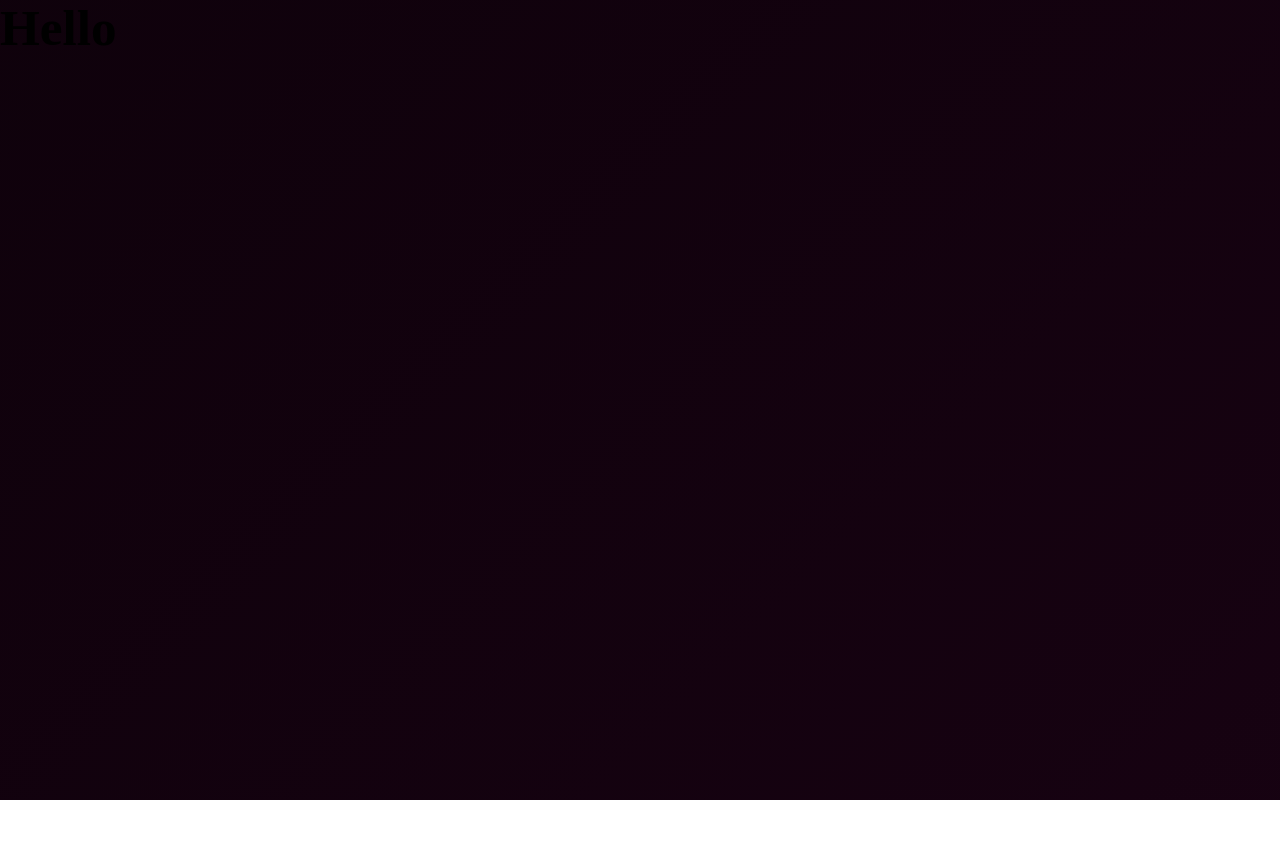
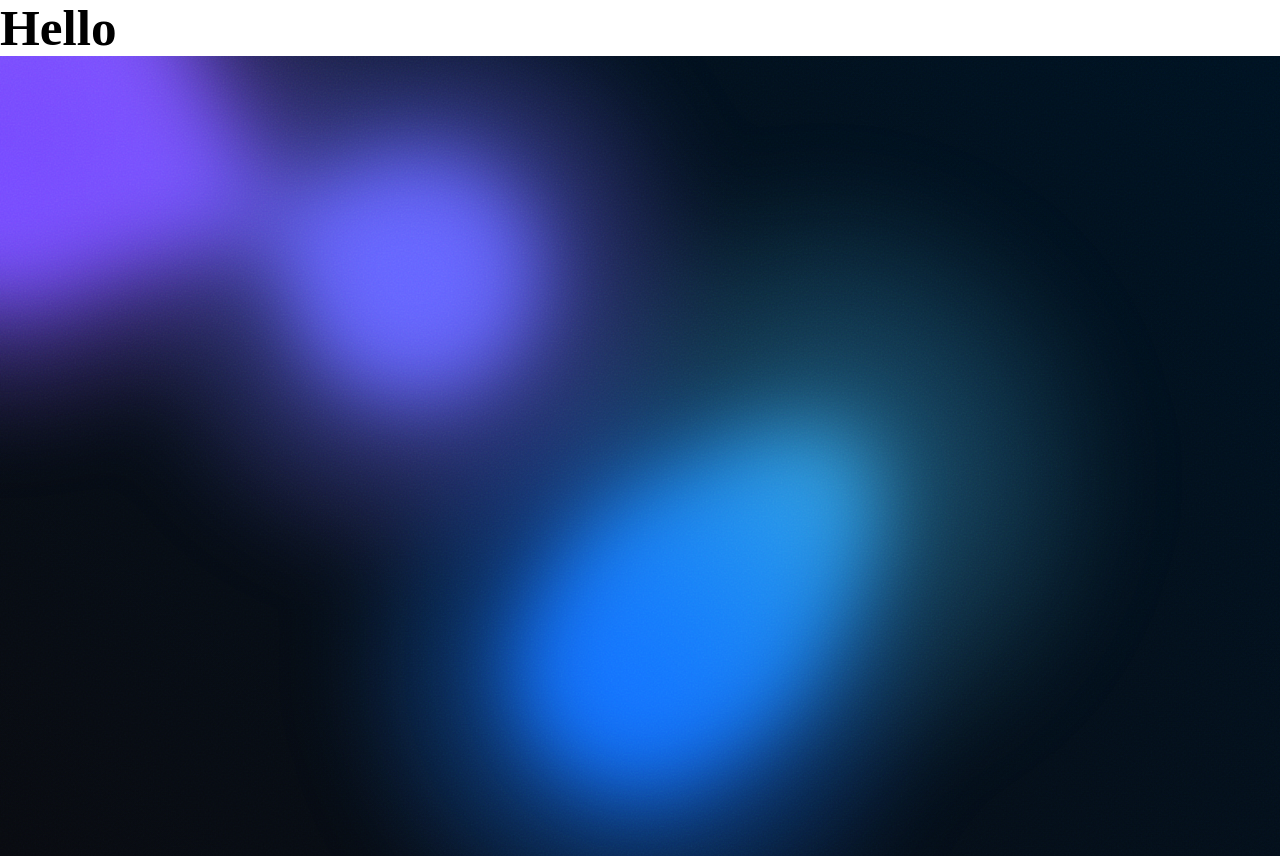
Before and after one commit to robynainsley21/portfolio-dark, a React (Vite) app: page / in a window 1280 px wide. Before the commit the page ends 800 px from the top, so only its background shows below. Built offline with nearby package versions, Linux system fonts and the light colour scheme.

Commit message:
Add gradient bg

```diff
--- a/src/App.jsx
+++ b/src/App.jsx
@@ -1,9 +1,56 @@
-
 function App() {
-
   return (
     <>
       <h1>Hello</h1>
+
+      <div class="gradient-bg">
+        <svg
+          viewBox="0 0 100vw 100vw"
+          xmlns="http://www.w3.org/2000/svg"
+          class="noiseBg"
+        >
+          <filter id="noiseFilterBg">
+            <feTurbulence
+              type="fractalNoise"
+              baseFrequency="0.6"
+              stitchTiles="stitch"
+            />
+          </filter>
+
+          <rect
+            width="100%"
+            height="100%"
+            preserveAspectRatio="xMidYMid meet"
+            filter="url(#noiseFilterBg)"
+          />
+        </svg>
+        <svg xmlns="http://www.w3.org/2000/svg" class="svgBlur">
+          <defs>
+            <filter id="goo">
+              <feGaussianBlur
+                in="SourceGraphic"
+                stdDeviation="10"
+                result="blur"
+              />
+              <feColorMatrix
+                in="blur"
+                mode="matrix"
+                values="1 0 0 0 0  0 1 0 0 0  0 0 1 0 0  0 0 0 18 -8"
+                result="goo"
+              />
+              <feBlend in="SourceGraphic" in2="goo" />
+            </filter>
+          </defs>
+        </svg>
+        <div class="gradients-container">
+          <div class="g1"></div>
+          <div class="g2"></div>
+          <div class="g3"></div>
+          <div class="g4"></div>
+          <div class="g5"></div>
+          <div class="interactive"></div>
+        </div>
+      </div>
     </>
   );
 }
--- a/src/index.css
+++ b/src/index.css
@@ -4,6 +4,7 @@
   box-sizing: border-box;
   margin: 0;
   padding: 0;
+  background: transparent;
 }
 
 :root {
@@ -14,15 +15,27 @@
  --accent-color: #8c705f;
 --accent-color-2: #7f534b;
 --accent-dark: #1e1a1d;
+
+--color-bg1: rgb(8, 10, 15);
+--color-bg2: rgb(0, 17, 32);
+--color1: 18, 113, 255;
+--color2: 107, 74, 255;
+--color3: 100, 100, 255;
+--color4: 50, 160, 220;
+--color5: 80, 47, 122;
+--color-interactive: 140, 100, 255;
+--circle-size: 80%;
+--blending: hard-light;
 }
 
 body {
   width: 100%;
-  height: 100vh;
-  background: linear-gradient(-45deg, var(--brand-color), #000 );
-  background-size: 400% 400%;
-  animation: gradient 5s ease infinite;
+  height: 100%;
+  overflow: hidden;
+
 }
+
+/*
 
 @keyframes gradient {
   0%{
@@ -34,7 +47,141 @@ body {
   100%{
     background-position: 0% 50%;
   }
+} */
+
+/*new background*/
+@keyframes moveInCircle {
+  0% {
+    transform: rotate(0deg);
+  }
+  50% {
+    transform: rotate(180deg);
+  }
+  100% {
+    transform: rotate(360deg);
+  }
 }
+@keyframes moveVertical {
+  0% {
+    transform: translateY(-50%);
+  }
+  50% {
+    transform: translateY(50%);
+  }
+  100% {
+    transform: translateY(-50%);
+  }
+}
+@keyframes moveHorizontal {
+  0% {
+    transform: translateX(-50%) translateY(-10%);
+  }
+  50% {
+    transform: translateX(50%) translateY(10%);
+  }
+  100% {
+    transform: translateX(-50%) translateY(-10%);
+  }
+}
+.gradient-bg {
+  width: 100vw;
+  height: 100vh;
+  position: relative;
+  overflow: hidden;
+  background: linear-gradient(40deg, var(--color-bg1), var(--color-bg2));
+  top: 0;
+  left: 0;
+}
+.gradient-bg .svgBlur {
+  display: none;
+}
+.gradient-bg .noiseBg {
+  position: absolute;
+  width: 100%;
+  height: 100%;
+  top: 0;
+  left: 0;
+  z-index: 1;
+  mix-blend-mode: soft-light;
+  opacity: 0.3;
+}
+.gradient-bg .gradients-container {
+  filter: url(#goo) blur(40px);
+  width: 100%;
+  height: 100%;
+}
+.gradient-bg .g1 {
+  position: absolute;
+  background: radial-gradient(circle at center, rgba(var(--color1), 0.8) 0, rgba(var(--color1), 0) 50%) no-repeat;
+  mix-blend-mode: var(--blending);
+  width: var(--circle-size);
+  height: var(--circle-size);
+  top: calc(50% - var(--circle-size) / 2);
+  left: calc(50% - var(--circle-size) / 2);
+  transform-origin: center center;
+  animation: moveVertical 30s ease infinite;
+  opacity: 1;
+}
+.gradient-bg .g2 {
+  position: absolute;
+  background: radial-gradient(circle at center, rgba(var(--color2), 0.8) 0, rgba(var(--color2), 0) 50%) no-repeat;
+  mix-blend-mode: var(--blending);
+  width: var(--circle-size);
+  height: var(--circle-size);
+  top: calc(50% - var(--circle-size) / 2);
+  left: calc(50% - var(--circle-size) / 2);
+  transform-origin: calc(50% - 400px);
+  animation: moveInCircle 20s reverse infinite;
+  opacity: 1;
+}
+.gradient-bg .g3 {
+  position: absolute;
+  background: radial-gradient(circle at center, rgba(var(--color3), 0.8) 0, rgba(var(--color3), 0) 50%) no-repeat;
+  mix-blend-mode: var(--blending);
+  width: var(--circle-size);
+  height: var(--circle-size);
+  top: calc(50% - var(--circle-size) / 2 + 200px);
+  left: calc(50% - var(--circle-size) / 2 - 500px);
+  transform-origin: calc(50% + 400px);
+  animation: moveInCircle 40s linear infinite;
+  opacity: 1;
+}
+.gradient-bg .g4 {
+  position: absolute;
+  background: radial-gradient(circle at center, rgba(var(--color4), 0.8) 0, rgba(var(--color4), 0) 50%) no-repeat;
+  mix-blend-mode: var(--blending);
+  width: var(--circle-size);
+  height: var(--circle-size);
+  top: calc(50% - var(--circle-size) / 2);
+  left: calc(50% - var(--circle-size) / 2);
+  transform-origin: calc(50% - 200px);
+  animation: moveHorizontal 40s ease infinite;
+  opacity: 0.7;
+}
+.gradient-bg .g5 {
+  position: absolute;
+  background: radial-gradient(circle at center, rgba(var(--color5), 0.8) 0, rgba(var(--color5), 0) 50%) no-repeat;
+  mix-blend-mode: var(--blending);
+  width: calc(var(--circle-size) * 2);
+  height: calc(var(--circle-size) * 2);
+  top: calc(50% - var(--circle-size));
+  left: calc(50% - var(--circle-size));
+  transform-origin: calc(50% - 800px) calc(50% + 200px);
+  animation: moveInCircle 20s ease infinite;
+  opacity: 1;
+}
+.gradient-bg .interactive {
+  position: absolute;
+  background: radial-gradient(circle at center, rgba(var(--color-interactive), 0.8) 0, rgba(var(--color-interactive), 0) 50%) no-repeat;
+  mix-blend-mode: var(--blending);
+  width: 100%;
+  height: 100%;
+  top: -50%;
+  left: -50%;
+  opacity: 0.7;
+}
+/*new background*/
+
 
 h1 {
   font-size: 3.2em;
```
